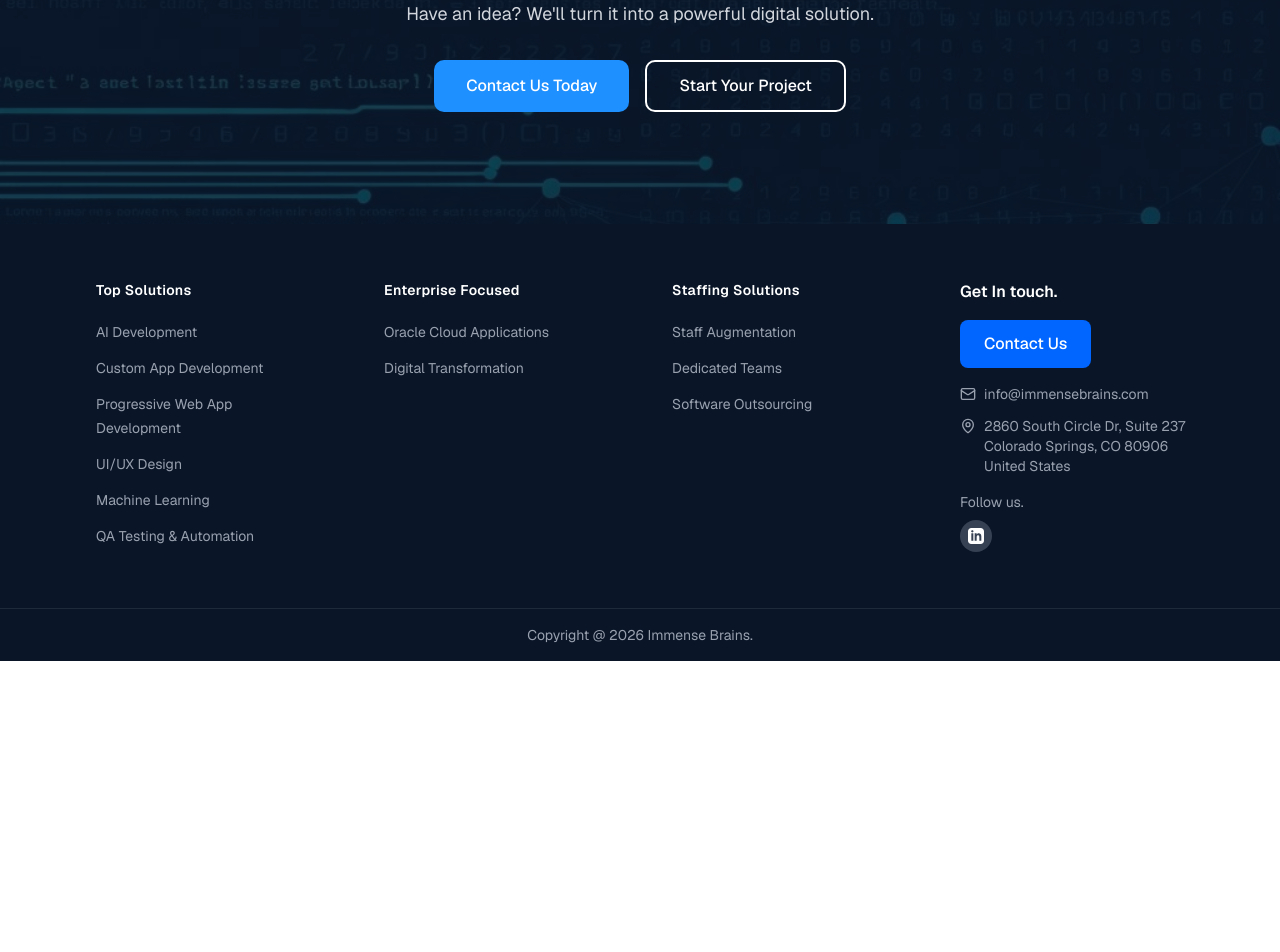
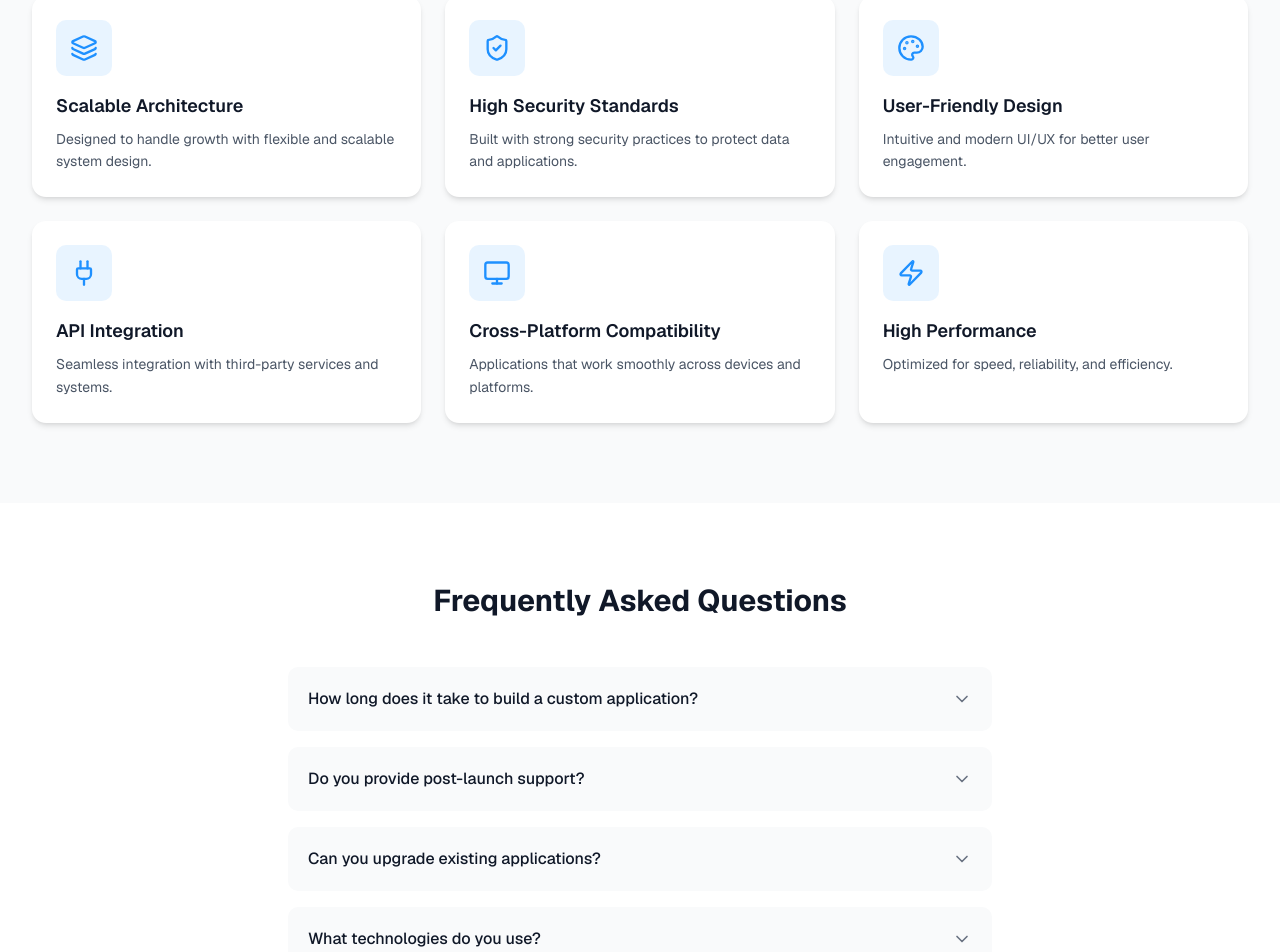
Before and after one commit to srikruthainfotech/v0-website-redesign, a Next.js app: page /solutions/custom-app-development in a window 1280 px wide. Shown: the part 3140-4092 px from the top of the page. Before the commit the page ends 3801 px from the top, so only its background shows below. Built offline with nearby package versions, Linux system fonts and the light colour scheme.

Commit message:
feat: add Key Features and FAQ sections to Custom App Development page
Add responsive feature cards and accordion-style FAQ with new CTA background

```diff
--- a/app/solutions/custom-app-development/page.tsx
+++ b/app/solutions/custom-app-development/page.tsx
@@ -2,7 +2,7 @@ import Image from "next/image"
 import Link from "next/link"
 import { Header } from "@/components/header"
 import { Footer } from "@/components/footer"
-import { CheckCircle2, ClipboardList, Lightbulb, Code2, TestTube2, Rocket } from "lucide-react"
+import { CheckCircle2, ClipboardList, Lightbulb, Code2, TestTube2, Rocket, Layers, ShieldCheck, Palette, Plug, Monitor, Zap, ChevronDown } from "lucide-react"
 
 export const metadata = {
   title: "Custom App Development | Immense Brains",
@@ -66,6 +66,58 @@ const whyChooseUs = [
   "On-time project delivery",
   "End-to-end support",
   "Client-focused approach",
+]
+
+const keyFeatures = [
+  {
+    icon: Layers,
+    title: "Scalable Architecture",
+    description: "Designed to handle growth with flexible and scalable system design.",
+  },
+  {
+    icon: ShieldCheck,
+    title: "High Security Standards",
+    description: "Built with strong security practices to protect data and applications.",
+  },
+  {
+    icon: Palette,
+    title: "User-Friendly Design",
+    description: "Intuitive and modern UI/UX for better user engagement.",
+  },
+  {
+    icon: Plug,
+    title: "API Integration",
+    description: "Seamless integration with third-party services and systems.",
+  },
+  {
+    icon: Monitor,
+    title: "Cross-Platform Compatibility",
+    description: "Applications that work smoothly across devices and platforms.",
+  },
+  {
+    icon: Zap,
+    title: "High Performance",
+    description: "Optimized for speed, reliability, and efficiency.",
+  },
+]
+
+const faqs = [
+  {
+    question: "How long does it take to build a custom application?",
+    answer: "The timeline depends on the complexity and requirements of the project. Typically, it can range from a few weeks to several months.",
+  },
+  {
+    question: "Do you provide post-launch support?",
+    answer: "Yes, we offer ongoing maintenance, updates, and support to ensure your application runs smoothly.",
+  },
+  {
+    question: "Can you upgrade existing applications?",
+    answer: "Yes, we can enhance, modernize, and scale your existing applications based on your business needs.",
+  },
+  {
+    question: "What technologies do you use?",
+    answer: "We use modern technologies such as React, Next.js, Node.js, Python, cloud platforms, and more based on project requirements.",
+  },
 ]
 
 export default function CustomAppDevelopmentPage() {
@@ -231,11 +283,59 @@ export default function CustomAppDevelopmentPage() {
         </div>
       </section>
 
+      {/* Key Features Section */}
+      <section className="py-16 md:py-20 bg-gray-50">
+        <div className="max-w-7xl mx-auto px-4 md:px-8">
+          <h2 className="text-2xl md:text-3xl font-bold text-gray-900 mb-12 text-center">
+            Key Features of Our Applications
+          </h2>
+          <div className="grid grid-cols-1 sm:grid-cols-2 lg:grid-cols-3 gap-6">
+            {keyFeatures.map((feature) => (
+              <div
+                key={feature.title}
+                className="bg-white rounded-xl p-6 shadow-md hover:shadow-lg transition-shadow duration-300"
+              >
+                <div className="w-14 h-14 bg-[#1e90ff]/10 rounded-lg flex items-center justify-center mb-4">
+                  <feature.icon className="w-7 h-7 text-[#1e90ff]" />
+                </div>
+                <h3 className="font-semibold text-gray-900 mb-2 text-lg">{feature.title}</h3>
+                <p className="text-sm text-gray-600 leading-relaxed">{feature.description}</p>
+              </div>
+            ))}
+          </div>
+        </div>
+      </section>
+
+      {/* FAQ Section */}
+      <section className="py-16 md:py-20 bg-white">
+        <div className="max-w-3xl mx-auto px-4 md:px-8">
+          <h2 className="text-2xl md:text-3xl font-bold text-gray-900 mb-12 text-center">
+            Frequently Asked Questions
+          </h2>
+          <div className="space-y-4">
+            {faqs.map((faq, index) => (
+              <details
+                key={index}
+                className="group bg-gray-50 rounded-lg overflow-hidden"
+              >
+                <summary className="flex items-center justify-between cursor-pointer p-5 font-medium text-gray-900 hover:bg-gray-100 transition-colors">
+                  <span>{faq.question}</span>
+                  <ChevronDown className="w-5 h-5 text-gray-500 group-open:rotate-180 transition-transform duration-200" />
+                </summary>
+                <div className="px-5 pb-5 text-gray-600 leading-relaxed">
+                  {faq.answer}
+                </div>
+              </details>
+            ))}
+          </div>
+        </div>
+      </section>
+
       {/* Call to Action Section */}
       <section className="relative py-20 md:py-28">
         <div className="absolute inset-0">
           <Image
-            src="/images/cta-bg.jpg"
+            src="/images/cta-build-app-bg.jpg"
             alt="Call to Action Background"
             fill
             className="object-cover"
```
Also changed, not shown: public/images/cta-build-app-bg.jpg (added).
